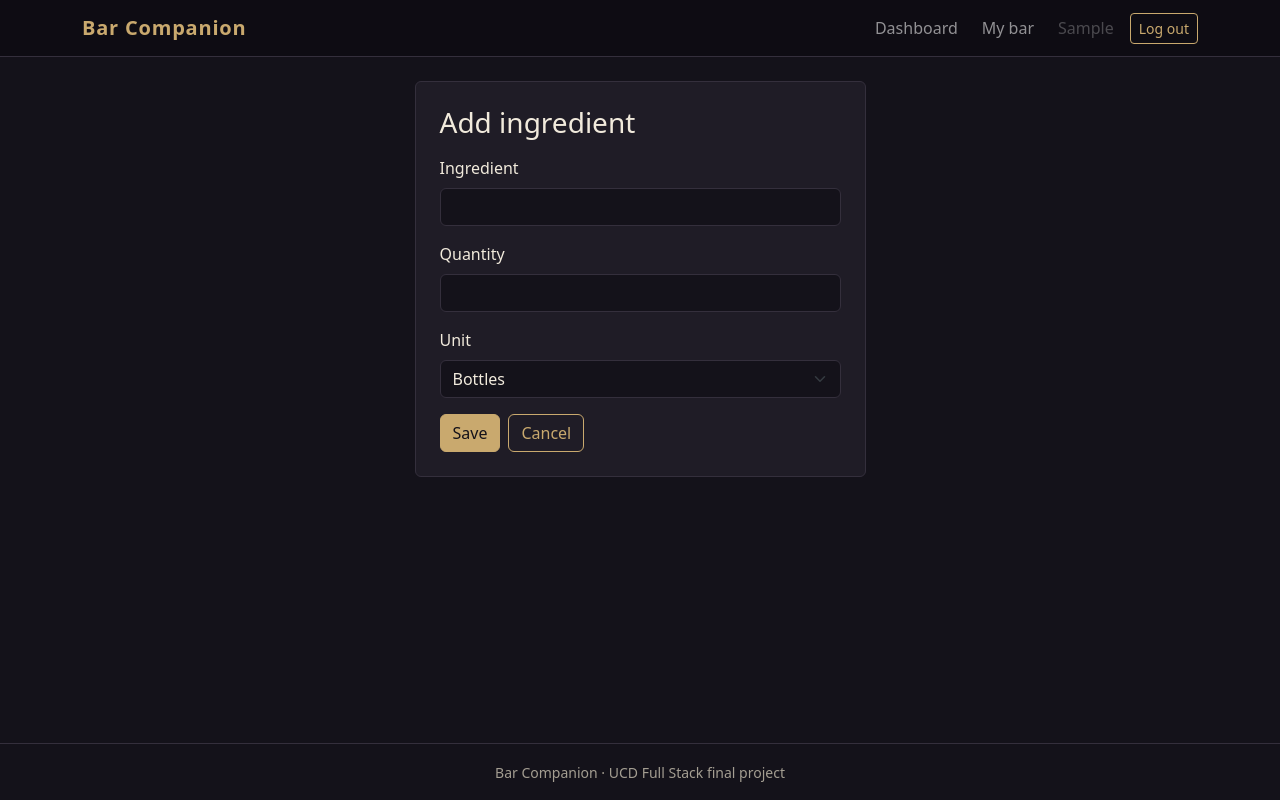
After one commit to YiannisKarimpov/BarCompanionYiannisKarimpovFinalProject, a Django app: page /bar/add/ in a window 1280 px wide. The commit adds this page. Run offline with Django 5.2, Linux system fonts and the light colour scheme; the visitor is signed in with stand-in values (Sample User, id 1).

Commit message:
Add My bar templates, nav link and dashboard stock count

```diff
--- a/core/views.py
+++ b/core/views.py
@@ -11,4 +11,5 @@ def home(request):
 @login_required
 def dashboard(request):
     """Personal dashboard shown after login (features are added week by week)."""
-    return render(request, "core/dashboard.html")
+    context = {"stock_count": request.user.stock_items.count()}
+    return render(request, "core/dashboard.html", context)
--- a/static/css/site.css
+++ b/static/css/site.css
@@ -26,6 +26,10 @@ a:hover { color: #e2c58f; }
 .btn-outline-gold { color: var(--bc-gold); border-color: var(--bc-gold); }
 .btn-outline-gold:hover { background: var(--bc-gold); color: #14121a; }
 
+.site-table { --bs-table-bg: var(--bc-card); --bs-table-border-color: var(--bc-border); }
+.form-select { background-color: #14121a; color: var(--bc-text); border-color: var(--bc-border); }
+.form-select:focus { border-color: var(--bc-gold); box-shadow: 0 0 0 0.2rem rgba(201, 169, 110, 0.25); }
+
 .form-control { background: #14121a; color: var(--bc-text); border-color: var(--bc-border); }
 .form-control:focus { background: #14121a; color: var(--bc-text); border-color: var(--bc-gold); box-shadow: 0 0 0 0.2rem rgba(201, 169, 110, 0.25); }
 .helptext, .form-text { color: var(--bc-muted); }
--- /dev/null
+++ b/templates/bar/stock_form.html
@@ -0,0 +1,25 @@
+{% extends "base.html" %}
+{% block title %}{% if object %}Edit{% else %}Add{% endif %} ingredient · Bar Companion{% endblock %}
+{% block content %}
+<div class="row justify-content-center">
+  <div class="col-md-6 col-lg-5">
+    <div class="card site-card"><div class="card-body p-4">
+      <h1 class="h3 mb-3">{% if object %}Edit ingredient{% else %}Add ingredient{% endif %}</h1>
+      <form method="post" novalidate>
+        {% csrf_token %}
+        {% for field in form %}
+          <div class="mb-3">
+            <label class="form-label" for="{{ field.id_for_label }}">{{ field.label }}</label>
+            {{ field }}
+            {% for error in field.errors %}<div class="text-danger small">{{ error }}</div>{% endfor %}
+          </div>
+        {% endfor %}
+        <div class="d-flex gap-2">
+          <button type="submit" class="btn btn-gold">Save</button>
+          <a class="btn btn-outline-gold" href="{% url 'bar:list' %}">Cancel</a>
+        </div>
+      </form>
+    </div></div>
+  </div>
+</div>
+{% endblock %}
--- a/templates/base.html
+++ b/templates/base.html
@@ -18,6 +18,7 @@
         <ul class="navbar-nav ms-auto align-items-md-center gap-md-2">
           {% if user.is_authenticated %}
             <li class="nav-item"><a class="nav-link" href="{% url 'core:dashboard' %}">Dashboard</a></li>
+            <li class="nav-item"><a class="nav-link" href="{% url 'bar:list' %}">My bar</a></li>
             <li class="nav-item"><span class="nav-link disabled">{{ user.first_name }}</span></li>
             <li class="nav-item">
               <form method="post" action="{% url 'accounts:logout' %}" class="d-inline">
--- a/templates/core/dashboard.html
+++ b/templates/core/dashboard.html
@@ -6,7 +6,9 @@
 
 <div class="row g-3">
   <div class="col-md-4"><div class="card h-100 site-card"><div class="card-body">
-    <h2 class="h5">My bar</h2><p class="mb-0 text-muted-site">Stock tracking is coming in week 4.</p>
+    <h2 class="h5">My bar</h2>
+    <p class="text-muted-site">{% if stock_count %}{{ stock_count }} item{{ stock_count|pluralize }} in stock.{% else %}Nothing in stock yet.{% endif %}</p>
+    <a class="btn btn-outline-gold btn-sm" href="{% url 'bar:list' %}">Manage stock</a>
   </div></div></div>
   <div class="col-md-4"><div class="card h-100 site-card"><div class="card-body">
     <h2 class="h5">Favourites</h2><p class="mb-0 text-muted-site">Saved recipes will appear here.</p>
```
Also changed, not shown: templates/bar/stock_confirm_delete.html (added, +19 -0 lines), templates/bar/stock_list.html (added, +36 -0 lines).
